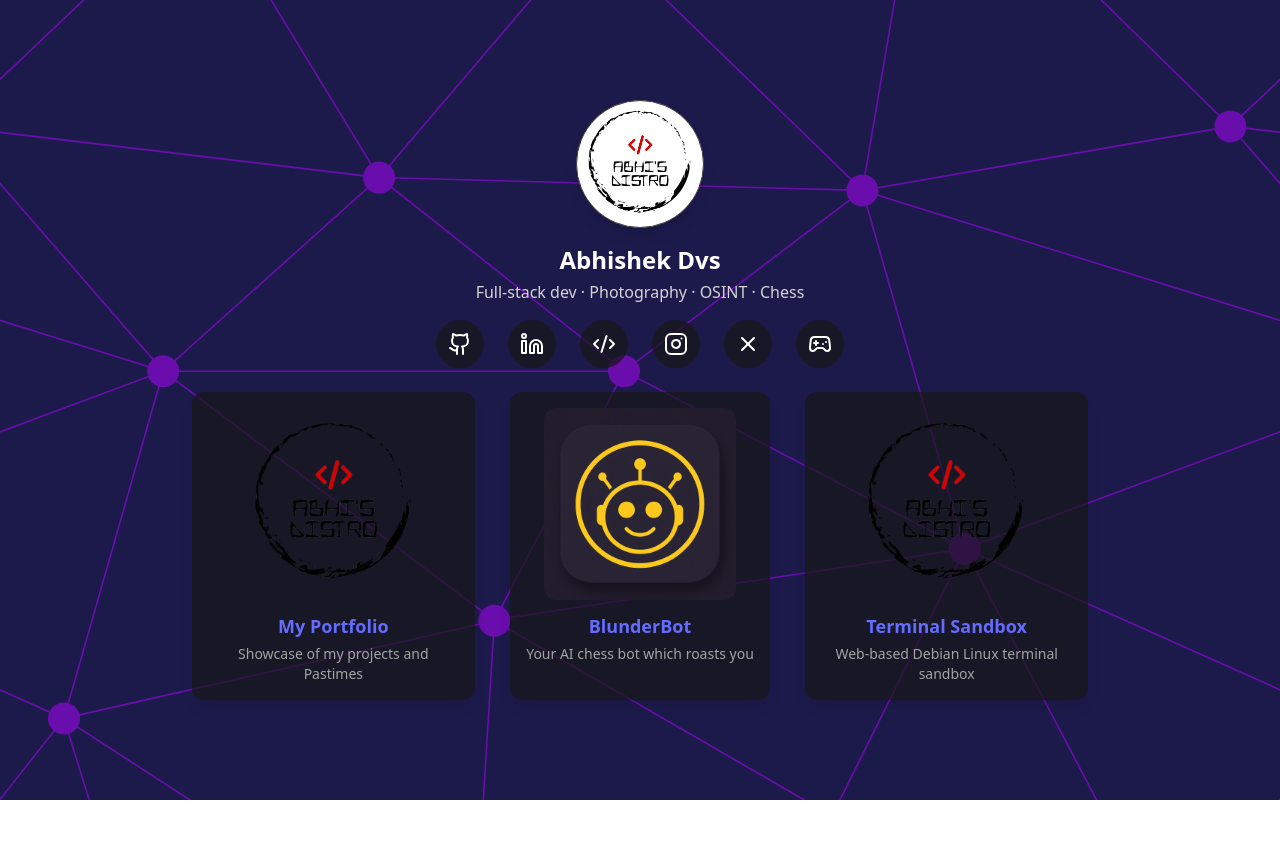
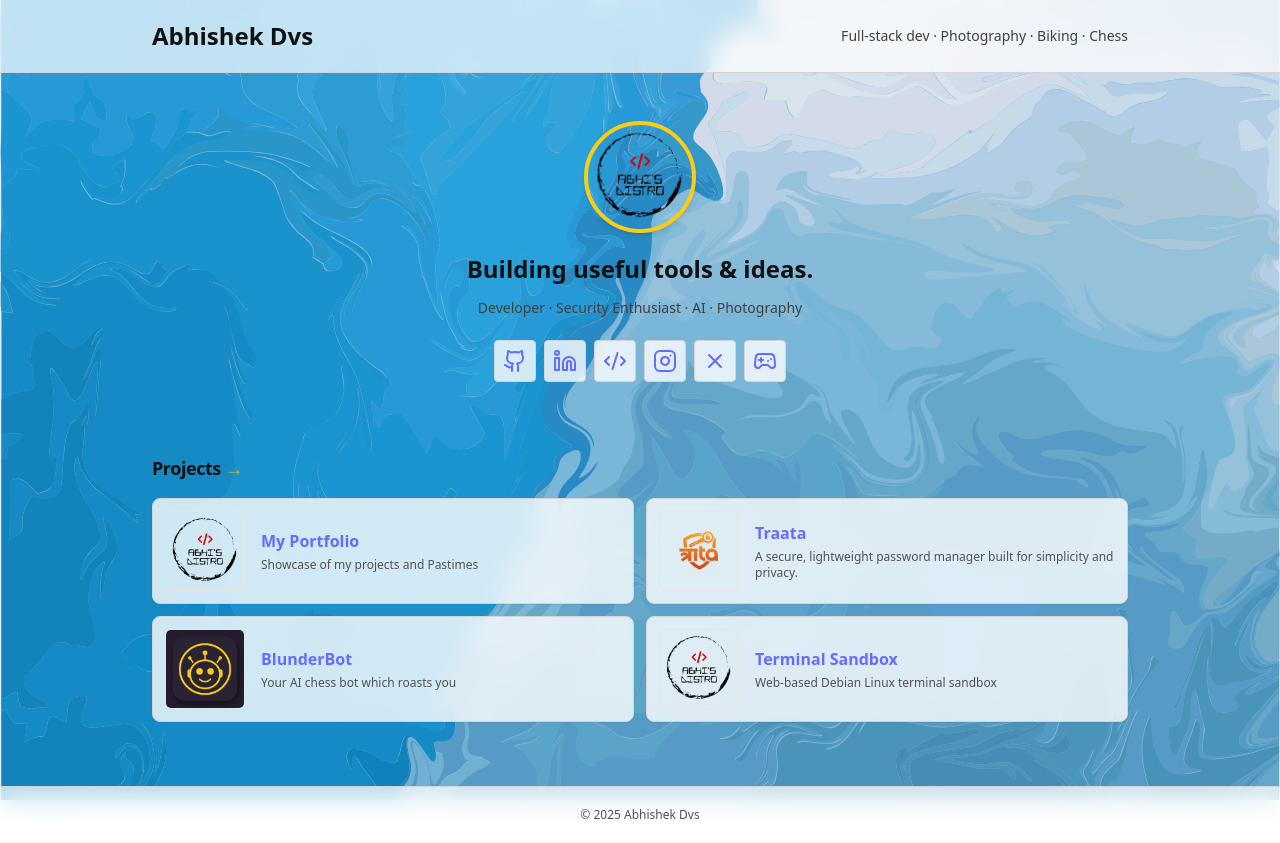
Before and after one commit to AbhishekDvs/linkverse, a React (Vite) app: page / in a window 1280 px wide. Before the commit the page ends 800 px from the top, so only its background shows below. Built offline with nearby package versions, Linux system fonts and the light colour scheme.

Commit message:
assets changed

```diff
--- a/src/App.tsx
+++ b/src/App.tsx
@@ -58,6 +58,12 @@ const projects: Project[] = [
     thumbnail: "./abhisdistro.png",
   },
   {
+    name: "Traata",
+    url: "https://traata.pages.dev/",
+    description: "A secure, lightweight password manager built for simplicity and privacy.",
+    thumbnail: "./traata.png",
+  },
+  {
     name: "BlunderBot",
     url: "https://blunderbot.pages.dev/",
     description: "Your AI chess bot which roasts you",
@@ -68,12 +74,12 @@ const projects: Project[] = [
     url: "https://terminalsandbox.pages.dev/",
     description: "Web-based Debian Linux terminal sandbox",
     thumbnail: "./abhisdistro.png",
-  },
+  }
 ];
 
 const data: LinksData = {
   name: "Abhishek Dvs",
-  bio: "Full-stack dev · Photography · OSINT · Chess",
+  bio: "Full-stack dev · Photography · Biking · Chess",
   avatar: "./abhisdistro.png",
   links: [
     { name: "GitHub", url: "https://github.com/AbhishekDvs" },
@@ -86,104 +92,102 @@ const data: LinksData = {
 };
 export default function App() {
   return (
-    <div className="relative min-h-screen text-white px-4">
+    <div className="relative min-h-screen text-[#111] font-sans">
 
       {/* Background */}
       <div className="fixed inset-0 -z-10">
         <img
           src="./bg.svg"
-          alt="Background pattern"
+          alt="background"
           className="w-full h-full object-cover"
         />
       </div>
 
-     {/* Main container */}
-      <div className="flex flex-col justify-center items-center min-h-screen">
+      {/* Header */}
+      <header className="w-full border-b border-neutral-300 bg-white/70 backdrop-blur-md">
+        <div className="max-w-5xl mx-auto px-6 py-5 flex justify-between items-center">
+          <h1 className="text-2xl font-extrabold">{data.name}</h1>
+          <span className="text-sm text-neutral-700 hidden sm:block">
+            {data.bio}
+          </span>
+        </div>
+      </header>
 
-        {/* Profile section */}
-        <div className="flex flex-col items-center justify-center w-full">
-          <motion.div
-            initial={{ scale: 0 }}
-            animate={{ scale: 1 }}
-            transition={{ type: "spring", stiffness: 120 }}
-          >
+      {/* Hero */}
+      <section className="max-w-5xl mx-auto px-6 py-12 flex flex-col items-center text-center">
+
         <img
           src={data.avatar}
           alt={data.name}
-              className="rounded-full border border-neutral-700 shadow-lg bg-white w-32 h-32 object-cover mx-auto"
+          className="w-28 h-28 rounded-full border-4 border-yellow-400 object-cover shadow-md"
         />
-          </motion.div>
 
-          <motion.h1
-            className="text-2xl font-bold mt-4 text-center w-full"
-            initial={{ y: -20, opacity: 0 }}
-            animate={{ y: 0, opacity: 1 }}
-          >
-            {data.name}
-          </motion.h1>
-          <motion.p
-            className="text-neutral-300 mt-1 text-center w-full"
-            initial={{ y: -10, opacity: 0 }}
-            animate={{ y: 0, opacity: 1 }}
-          >
-            {data.bio}
-          </motion.p>
+        <h2 className="text-2xl font-bold mt-5">Building useful tools & ideas.</h2>
 
-          <motion.div
-            className="flex gap-6 mt-4 justify-center w-full"
-            initial={{ opacity: 0 }}
-            animate={{ opacity: 1 }}
-            transition={{ delay: 0.2 }}
-          >
+        <p className="mt-3 max-w-md text-neutral-700 leading-relaxed text-sm">
+          Developer · Security Enthusiast · AI · Photography
+        </p>
+
+        {/* Social Links */}
+        <div className="flex gap-2 mt-5">
           {data.links.map((link, idx) => {
-              const hoverColor = hoverColors[link.name] || hoverColors.Default;
             const icon = iconMap[link.name] || iconMap.Default;
             return (
-                <motion.a
+              <a
                 key={idx}
                 href={link.url}
                 target="_blank"
                 rel="noopener noreferrer"
-                  aria-label={link.name}
-                  whileHover={{ scale: 1.2 }}
-                  whileTap={{ scale: 0.9 }}
-                  className="group p-3 rounded-full bg-neutral-900/70 hover:bg-neutral-800 transition"
+                className="p-2 border border-neutral-300 bg-white/80 backdrop-blur-sm hover:border-yellow-400 hover:text-yellow-500 transition rounded"
               >
-                  <span className={`text-white transition-colors ${hoverColor}`}>
                 {icon}
-                  </span>
-                </motion.a>
+              </a>
             );
           })}
-          </motion.div>
         </div>
+      </section>
 
-        {/* Projects section */}
-        <motion.div className="grid grid-cols-1 sm:grid-cols-2 md:grid-cols-3 gap-6 mt-6 justify-items-center max-w-4xl mx-auto">
+      {/* Projects */}
+      <section className="max-w-5xl mx-auto px-6 py-6">
+
+        <h2 className="text-lg font-extrabold tracking-tight mb-4">
+          Projects <span className="text-yellow-500">→</span>
+        </h2>
+
+        <div className="grid gap-3 sm:grid-cols-2">
+
           {projects.map((project, idx) => (
-            <motion.a
+            <a
               key={idx}
               href={project.url}
               target="_blank"
               rel="noopener noreferrer"
-              whileHover={{ scale: 1.05 }}
-              whileTap={{ scale: 0.95 }}
-              className="bg-neutral-900/70 hover:bg-neutral-800 rounded-xl p-4 shadow-lg transition flex flex-col items-center mx-auto"
+              className="group flex items-center bg-white/80 backdrop-blur-md border border-neutral-300 hover:border-yellow-400 p-3 rounded-lg transition shadow-sm hover:shadow-md"
             >
-              {project.thumbnail && (
               <img
                 src={project.thumbnail}
                 alt={`${project.name} thumbnail`}
-                  className="rounded-xl mb-3 object-cover w-48 h-48 mx-auto"
+                className="w-20 h-20 rounded-md object-cover border border-neutral-200 group-hover:border-yellow-400 transition"
               />
-              )}
-              <h3 className="font-semibold text-lg mb-1 text-center w-full">{project.name}</h3>
-              <p className="text-neutral-400 text-sm text-center w-full">{project.description}</p>
-            </motion.a>
+
+              <div className="ml-4">
+                <h3 className="font-semibold text-base group-hover:text-yellow-600 transition">
+                  {project.name}
+                </h3>
+                <p className="text-neutral-600 text-xs mt-1 line-clamp-2">
+                  {project.description}
+                </p>
+              </div>
+            </a>
           ))}
-        </motion.div>
 
         </div>
+      </section>
+
+      {/* Footer */}
+      <footer className="w-full border-t border-neutral-300 bg-white/70 backdrop-blur-md py-5 mt-10 text-center text-neutral-600 text-xs">
+        © {new Date().getFullYear()} {data.name}
+      </footer>
     </div>
   );
 }
```
Also changed, not shown: public/bg.svg, public/traata.png (added). Lines whose indentation alone changed are shown as unchanged.
